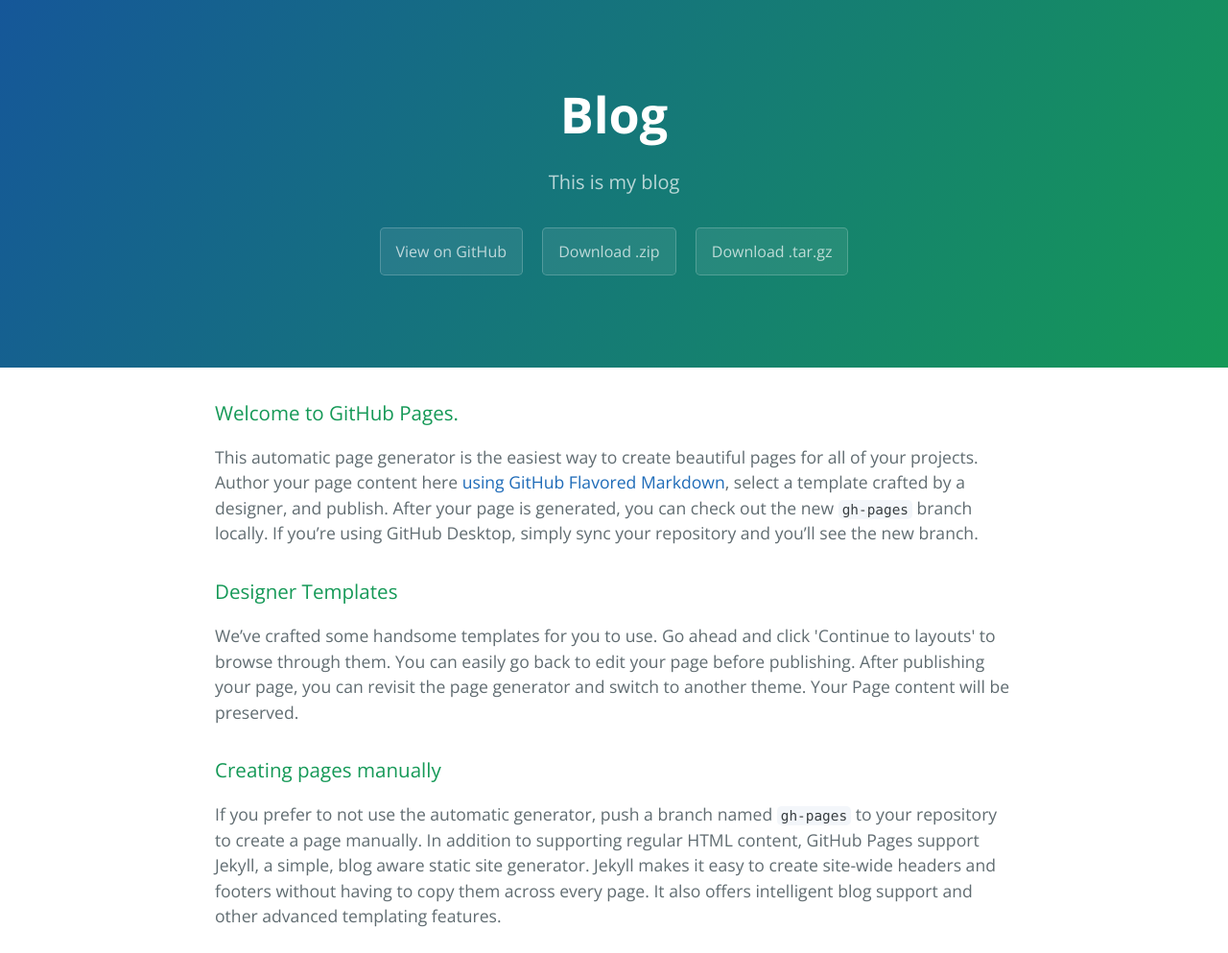
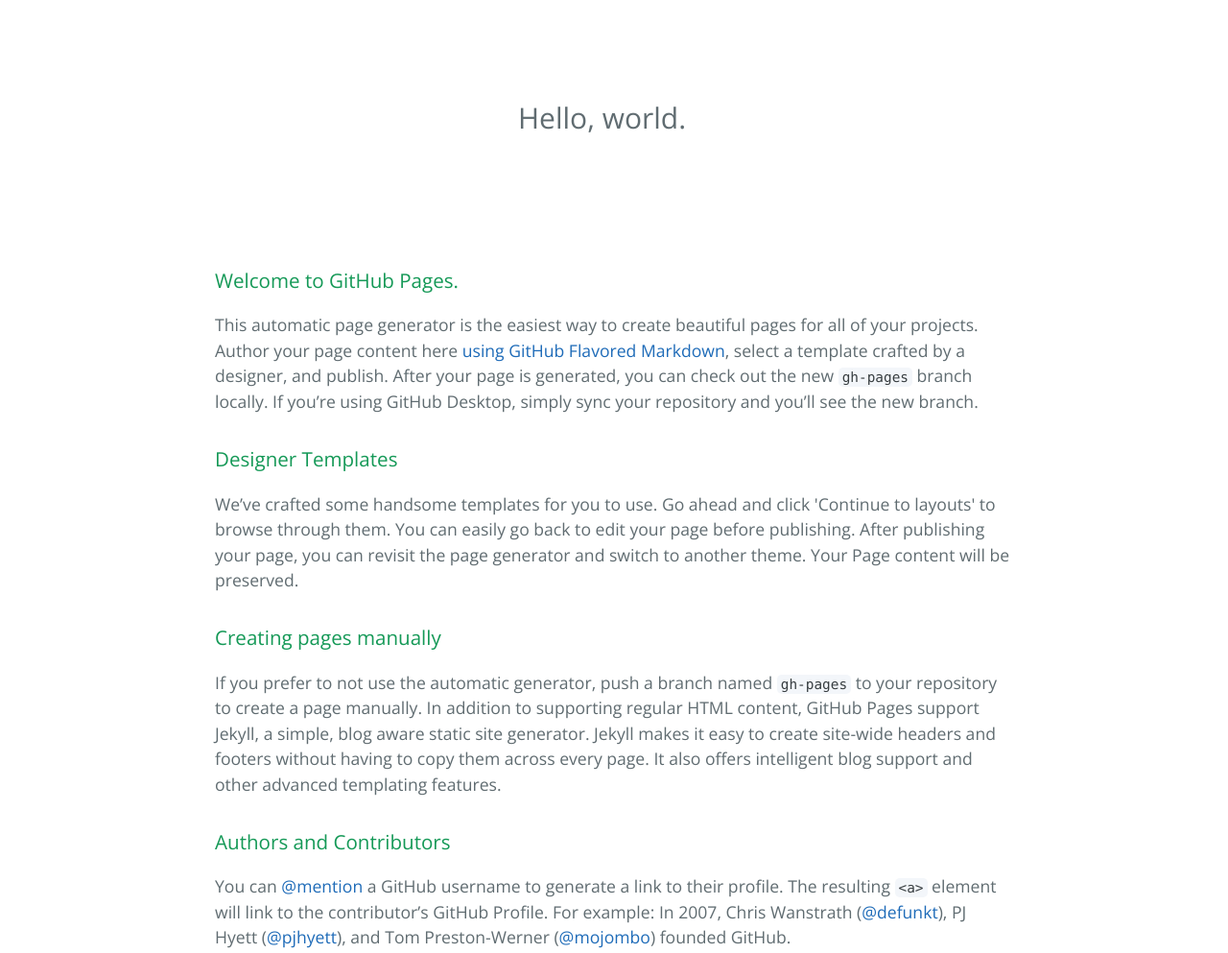
Before and after one commit to fumanduo2/Blog, a plain HTML site: page index.html in a window 1280 px wide. Shown: the top 993 px of the page at 96% size. Drawn offline with nearby package versions, Linux system fonts and the light colour scheme.

Commit message:
Update index.html

```diff
--- a/index.html
+++ b/index.html
@@ -8,15 +8,19 @@
     <link href='https://fonts.googleapis.com/css?family=Open+Sans:400,700' rel='stylesheet' type='text/css'>
     <link rel="stylesheet" type="text/css" href="stylesheets/stylesheet.css" media="screen">
     <link rel="stylesheet" type="text/css" href="stylesheets/github-light.css" media="screen">
+<style type="text/css">
+    .theme{
+      display: block;
+      width: 200px;
+      font-size: 30px;
+      margin: 100px auto;
+    }
+    </style>
   </head>
   <body>
-    <section class="page-header">
-      <h1 class="project-name">Blog</h1>
-      <h2 class="project-tagline">This is my blog</h2>
-      <a href="https://github.com/fumanduo2/Blog" class="btn">View on GitHub</a>
-      <a href="https://github.com/fumanduo2/Blog/zipball/master" class="btn">Download .zip</a>
-      <a href="https://github.com/fumanduo2/Blog/tarball/master" class="btn">Download .tar.gz</a>
-    </section>
+<div class="theme">
+  Hello, world.
+</div>
 
     <section class="main-content">
       <h3>
```
